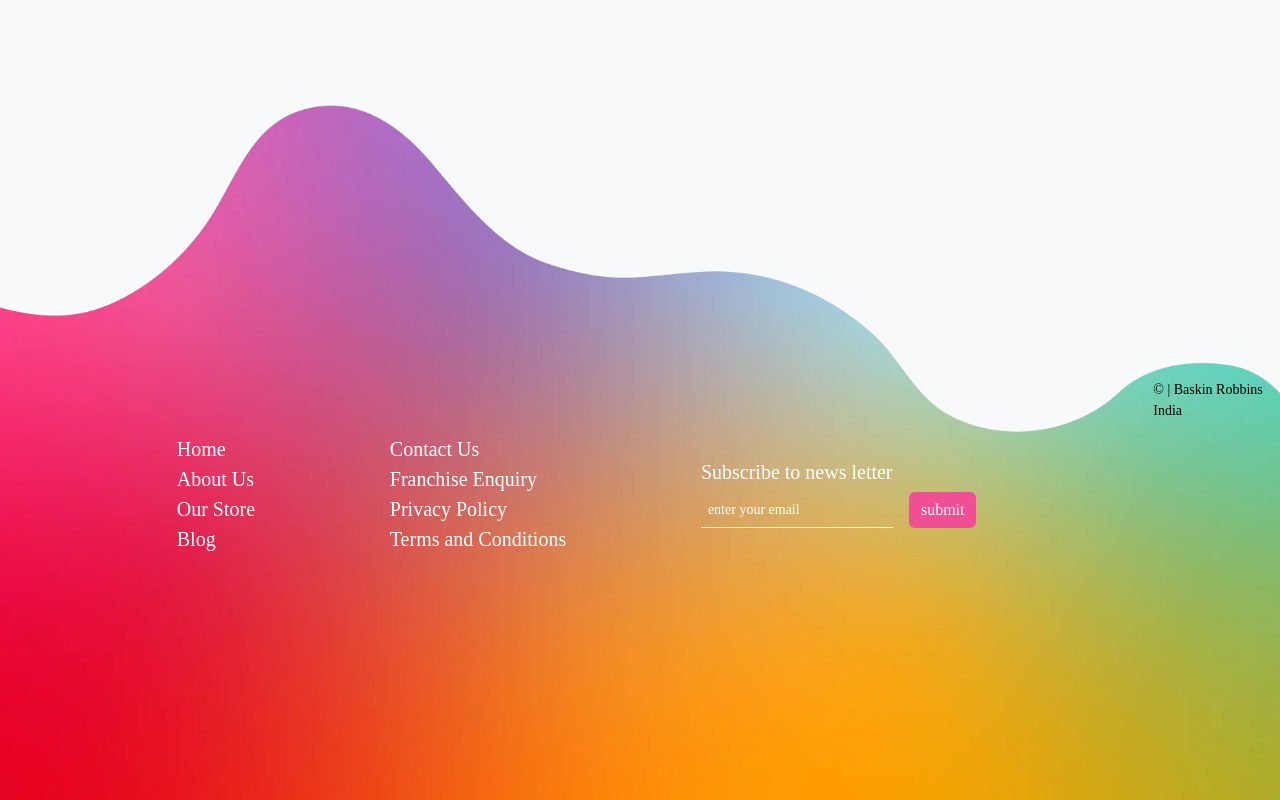
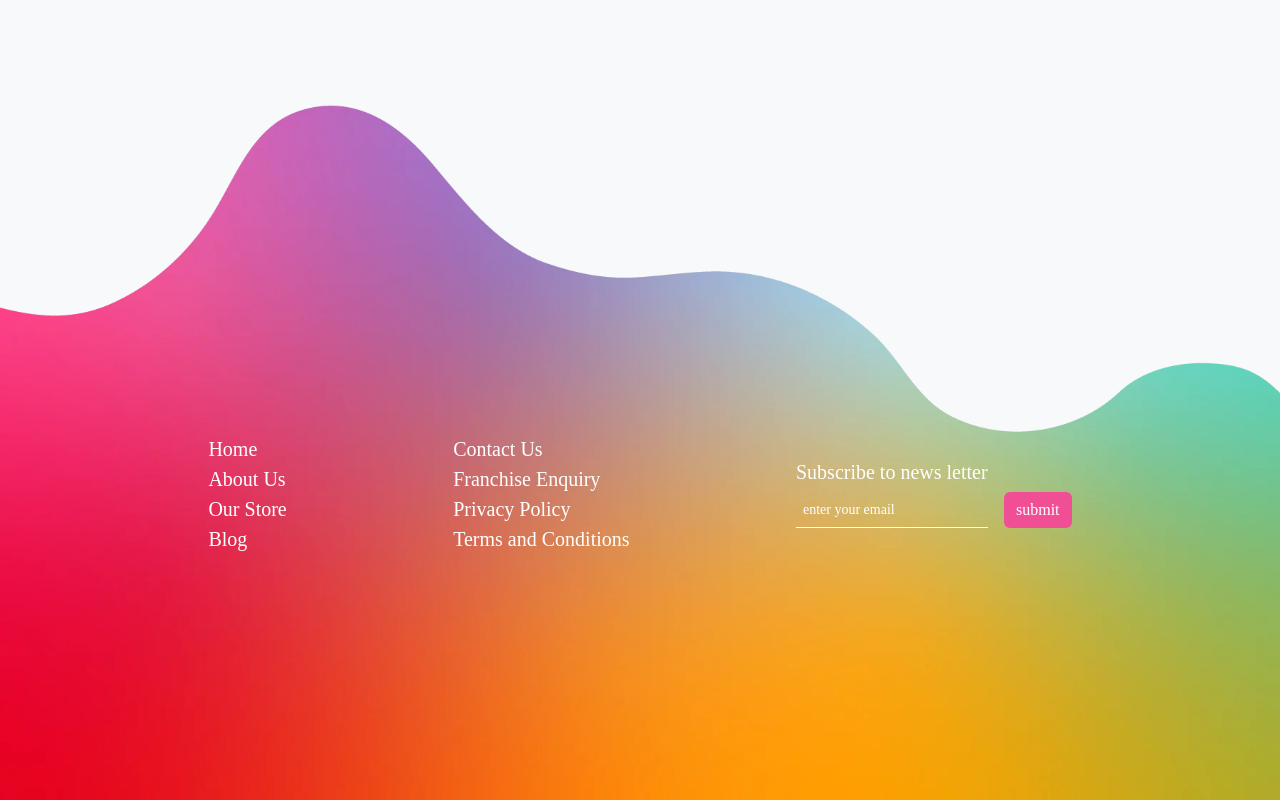
Before and after one commit to CODER-Rxj11/Baskin-Robbins, a plain HTML site: page index.html in a window 1280 px wide. Shown: the part 3232-4032 px from the top of the page. Drawn offline with nearby package versions, Linux system fonts and the light colour scheme.

Commit message:
btm commit

```diff
--- a/index.html
+++ b/index.html
@@ -216,13 +216,13 @@
           </form>
         </div>
       </div>
-      <div class="btm">
+      <!-- <div class="btm">
         <div class="second">&copy; | Baskin Robbins India</div>
         <div class="second">
           <a href=""></a>
         </div>
         <div class="second"></div>
-      </div>
+      </div> -->
   </footer>
 
   <!-- Swiper JS -->
```
